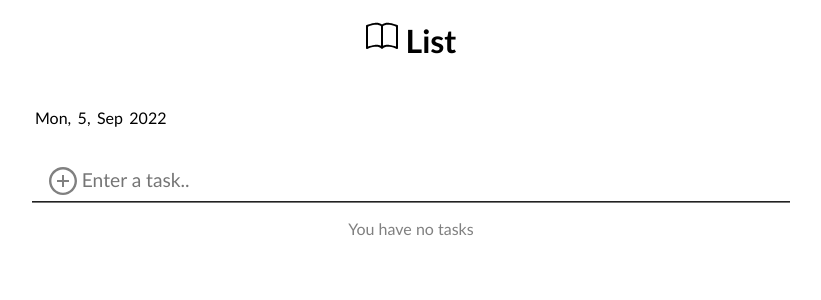
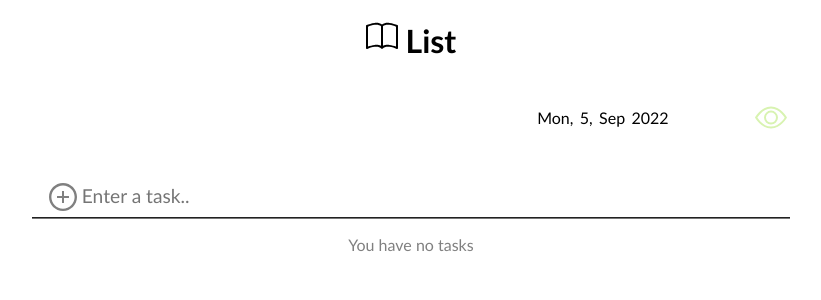
Before and after one commit to Dan123655/taskman, a React (Create React App) app: page / in a window 1280 px wide. Shown: the top 300 px of the page, without its empty margins (229-1050 px from the left). Built offline with nearby package versions, Linux system fonts and the light colour scheme.

Commit message:
toggleHideCompleted, more react icons, more code

```diff
--- a/src/App.js
+++ b/src/App.js
@@ -1,14 +1,16 @@
 import React from 'react'
-import {useState} from 'react'
-import {BsBook} from 'react-icons/bs'
+import {useState, useEffect} from 'react'
+import {BsBook,BsEye,BsEyeSlash} from 'react-icons/bs'
 import {AiOutlinePlusCircle, AiOutlineCloseCircle} from 'react-icons/ai'
 function App() {
 const [tasks, setTasks] = useState([]);
 const [input, setInput] = useState('')
 
-
-
-
+const [hideCompleted, setHideCompleted] = useState(false);
+const toggleHideCompleted =()=>{
+  setHideCompleted(current=>!current)
+  console.log("switched hideCompleted to "+ hideCompleted)
+}
 
 
 const handleSumbit=(e)=>{
@@ -40,17 +42,39 @@ const toggleComplete= (id)=>{
 }
 
 
+
+
+
+
+
+// //toggle hide completed
+// const hideCompleted=(tasks){}
+
+
+
+
+
+
+
+
+
+
+
+
+
+
+
+
 const date = new Date()
-console.log(date)
 const months = ["Jan", "Feb", "Mar", "Apr", "May", "Jun", "Jul", "Aug", "Sep", "Oct", "Nov", "Dec"];
 const days = [ "Sun", "Mon", "Tue", "Wed", "Thu", "Fri", "Sat"]
 
 
-
   return (
     <div className="App">
-      <div className>
-        <h1><BsBook></BsBook>  List</h1>
+      <div>
+        <h1><BsBook
+         ></BsBook>  List</h1>
 
 
       <div className='date'>
@@ -58,6 +82,8 @@ const days = [ "Sun", "Mon", "Tue", "Wed", "Thu", "Fri", "Sat"]
         <p>{date.getDate()},</p>
         <p>{months[date.getMonth()]}</p>
         <p>{date.getFullYear()}</p>
+        <p>{!hideCompleted?<BsEye className='hide-completed' onClick={toggleHideCompleted}/>:<BsEyeSlash className='hide-completed' color='gray' onClick={toggleHideCompleted}/>}</p>
+
         </div>
 
 
@@ -73,17 +99,53 @@ const days = [ "Sun", "Mon", "Tue", "Wed", "Thu", "Fri", "Sat"]
           onChange={e => setInput(e.target.value)} />
         </div>
 
-        </form>{tasks.length==1?(<div className='popup-task-row'><p className='popup-textline'>double-tap to complete
+
+
+        </form>{tasks.length==1?(<div className='popup-task-row'><p className='popup-textline'>double tap to complete
             </p></div>):<></>}
-        {tasks.map(task=>(
-          <div className={`${task.completed? 'completed' : 'task-row'}`} key={task.id} onDoubleClick={() => toggleComplete(task.id)}>
 
-          <p className='textline'>{task.text}
-            </p>
 
-            <AiOutlineCloseCircle className='icon-delete' onClick={()=>deleteTask(task.id)}/>
-            </div>
-        )).reverse()}
+
+
+
+
+        {/* {tasks.map(task=>{if(task.completed)return ( */}
+
+
+
+
+        {tasks.map(task=>{
+
+          if(hideCompleted){
+                      if(!task.completed)return (
+
+                        <div className={`${task.completed? 'completed' : 'task-row'}`} key={task.id} onDoubleClick={() => toggleComplete(task.id)}><p className='textline'>{task.text}</p>
+                              <AiOutlineCloseCircle className='icon-delete' onClick={()=>deleteTask(task.id)}/>
+                        </div>)
+
+          }else{return (<div className={`${task.completed? 'completed' : 'task-row'}`} key={task.id} onDoubleClick={() => toggleComplete(task.id)}><p className='textline'>{task.text}</p>
+                              <AiOutlineCloseCircle className='icon-delete' onClick={()=>deleteTask(task.id)}/>
+                </div>
+            )
+
+          }
+
+      }
+
+
+
+
+
+
+
+
+
+
+
+
+        ).reverse()}
+
+
       </div>
       <p className='length'>{(tasks<1 ? 'You have no tasks' : `Tasks: ${tasks.length}`)}</p>
     </div>
--- a/src/index.css
+++ b/src/index.css
@@ -24,6 +24,7 @@
 .container .date {
   margin: 2rem 0 1rem 0;
   display: flex;
+  justify-content: right;
 
 }
 .container .date p{
@@ -122,7 +123,7 @@ color: gray;}
   font-size: 0px;
   opacity: 0;
   justify-content: space-between;
-  animation: popIt 3s;
+  animation: popIt 2.5s;
 }
 @keyframes popIt{
   25% {
@@ -160,7 +161,7 @@ margin: auto;
 color: rgb(216, 243, 177);
 
 
-  animation: popThis 3s;
+  animation: popThis 2.5s;
 }
 @keyframes popThis{
   25%{
@@ -169,3 +170,9 @@ color: rgb(216, 243, 177);
       color: black;}
 
 }
+.hide-completed{
+  color:rgb(216, 243, 177);
+  margin-left:5rem;
+  font-size: 2rem;
+  transform: translateY(-0.4rem)
+}
```
